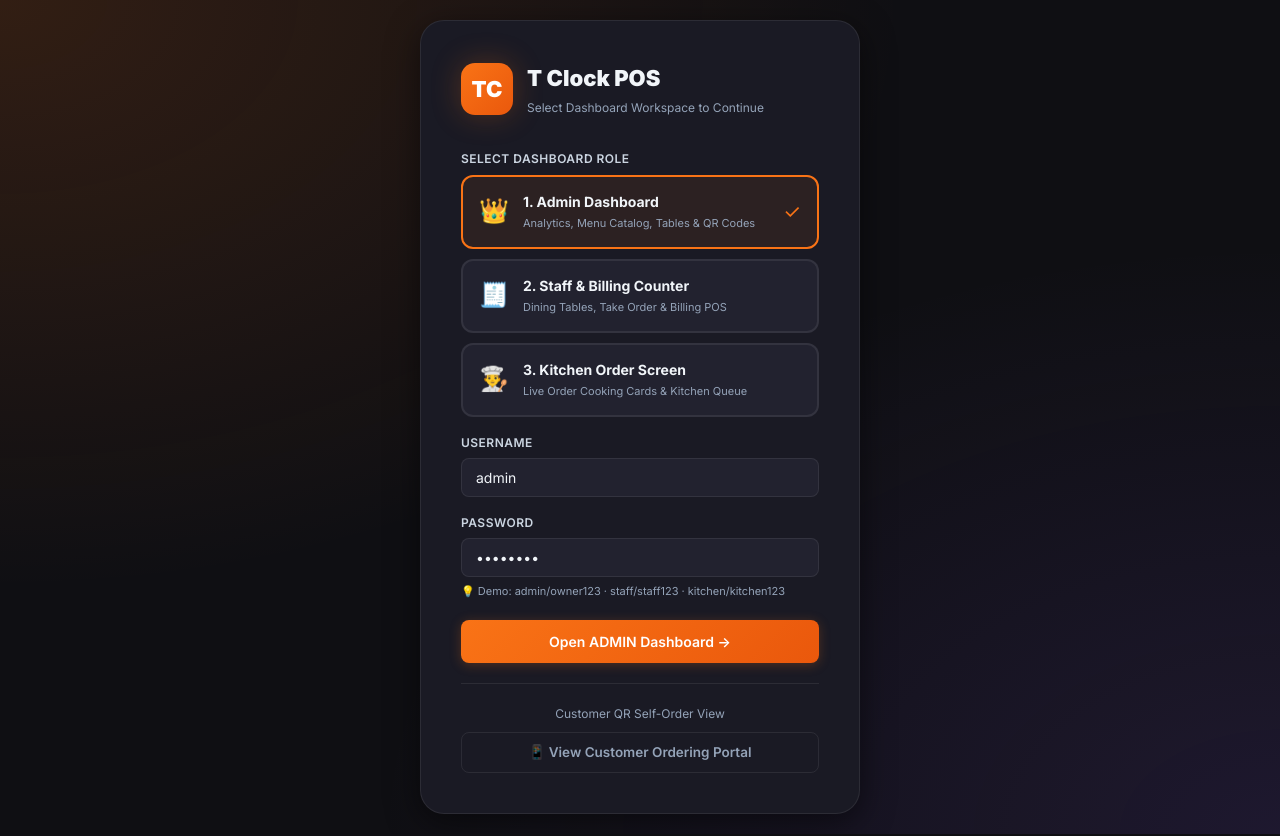
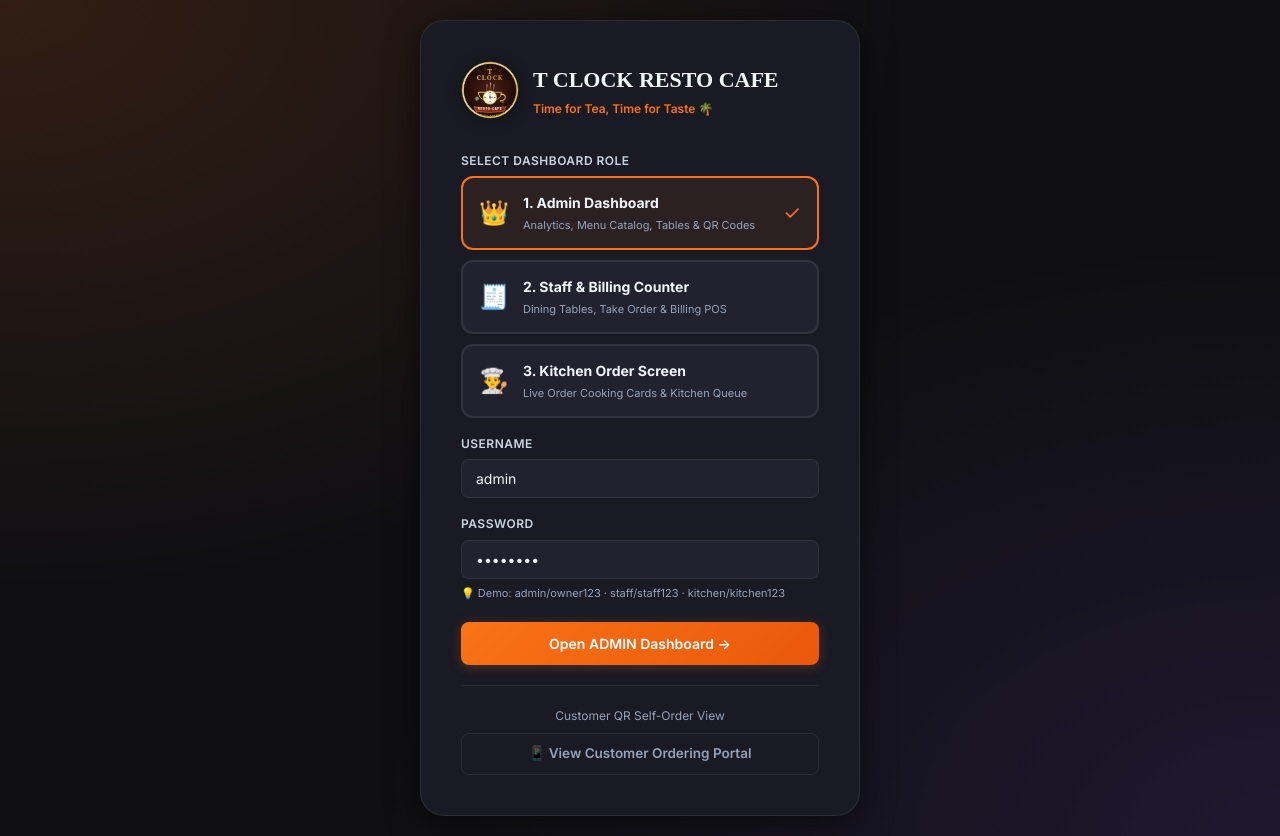
Before and after one commit to TechspaceAca/restaurantapp, a React (Vite) app in the folder frontend/: page /login in a window 1280 px wide. Built offline with nearby package versions, Linux system fonts and the light colour scheme.

Commit message:
fix: include pending orders in kitchen queue and integrate official T CLOCK RESTO CAFE logo

```diff
--- /dev/null
+++ b/frontend/src/components/Logo.jsx
@@ -0,0 +1,137 @@
+import React from 'react';
+
+export function LogoIcon({ size = 42, className = '' }) {
+  return (
+    <svg
+      width={size}
+      height={size}
+      viewBox="0 0 200 200"
+      fill="none"
+      xmlns="http://www.w3.org/2000/svg"
+      className={className}
+      style={{ filter: 'drop-shadow(0 2px 8px rgba(0,0,0,0.3))' }}
+    >
+      <defs>
+        <radialGradient id="bgGrad" cx="50%" cy="50%" r="50%">
+          <stop offset="0%" stopColor="#4A2016" />
+          <stop offset="70%" stopColor="#2D110B" />
+          <stop offset="100%" stopColor="#1A0905" />
+        </radialGradient>
+
+        <linearGradient id="goldGrad" x1="0%" y1="0%" x2="100%" y2="100%">
+          <stop offset="0%" stopColor="#F9E29C" />
+          <stop offset="50%" stopColor="#D4AF37" />
+          <stop offset="100%" stopColor="#AA7C11" />
+        </linearGradient>
+
+        <linearGradient id="steamGrad" x1="0%" y1="100%" x2="0%" y2="0%">
+          <stop offset="0%" stopColor="#F5D061" stopOpacity="0.2" />
+          <stop offset="100%" stopColor="#FFF" stopOpacity="0.8" />
+        </linearGradient>
+
+        <filter id="shadow" x="-10%" y="-10%" width="120%" height="120%">
+          <feDropShadow dx="0" dy="2" stdDeviation="3" floodColor="#000" floodOpacity="0.5"/>
+        </filter>
+      </defs>
+
+      {/* Outer Circle Ring */}
+      <circle cx="100" cy="100" r="96" fill="#FFFFFF" stroke="#D4AF37" strokeWidth="2" />
+      <circle cx="100" cy="100" r="92" fill="url(#bgGrad)" stroke="url(#goldGrad)" strokeWidth="3" />
+      <circle cx="100" cy="100" r="87" stroke="#8E5A2A" strokeWidth="1" strokeDasharray="3 3" fill="none" opacity="0.6" />
+
+      {/* Sunburst Rays top */}
+      <path d="M100 20 L100 28 M80 23 L84 30 M120 23 L116 30 M62 32 L68 37 M138 32 L132 37" stroke="#D4AF37" strokeWidth="1.5" strokeLinecap="round" opacity="0.5" />
+
+      {/* Brand Title: T CLOCK */}
+      <text x="100" y="44" textAnchor="middle" fill="url(#goldGrad)" fontFamily="'Playfair Display', Georgia, serif" fontWeight="900" fontSize="24" letterSpacing="2">
+        T
+      </text>
+      <text x="100" y="66" textAnchor="middle" fill="url(#goldGrad)" fontFamily="'Playfair Display', Georgia, serif" fontWeight="900" fontSize="22" letterSpacing="3">
+        CLOCK
+      </text>
+
+      {/* Steam rising */}
+      <path d="M88 102 C86 94 92 90 90 82" stroke="url(#steamGrad)" strokeWidth="2.5" strokeLinecap="round" fill="none"/>
+      <path d="M100 100 C98 90 104 86 102 76" stroke="url(#steamGrad)" strokeWidth="3" strokeLinecap="round" fill="none"/>
+      <path d="M112 102 C110 94 116 90 114 82" stroke="url(#steamGrad)" strokeWidth="2.5" strokeLinecap="round" fill="none"/>
+
+      {/* Coffee/Tea Cup Outer Shell */}
+      <path d="M60 108 C60 148 140 148 140 108 Z" fill="#3D1A10" stroke="url(#goldGrad)" strokeWidth="3" />
+      {/* Cup Handle */}
+      <path d="M138 114 C158 114 158 136 136 138" stroke="url(#goldGrad)" strokeWidth="4.5" fill="none" strokeLinecap="round" />
+
+      {/* Clock Face Inside Cup */}
+      <circle cx="100" cy="126" r="23" fill="#FFFBEB" stroke="url(#goldGrad)" strokeWidth="2" />
+      <circle cx="100" cy="126" r="21" fill="none" stroke="#D4AF37" strokeWidth="0.8" />
+
+      {/* Clock Roman Numerals */}
+      <text x="100" y="112" textAnchor="middle" fill="#2D110B" fontSize="6" fontWeight="bold" fontFamily="serif">XII</text>
+      <text x="117" y="128" textAnchor="middle" fill="#2D110B" fontSize="6" fontWeight="bold" fontFamily="serif">III</text>
+      <text x="100" y="143" textAnchor="middle" fill="#2D110B" fontSize="6" fontWeight="bold" fontFamily="serif">VI</text>
+      <text x="83" y="128" textAnchor="middle" fill="#2D110B" fontSize="6" fontWeight="bold" fontFamily="serif">IX</text>
+
+      {/* Central 'T' & Clock Hands */}
+      <text x="100" y="130" textAnchor="middle" fill="#B83227" fontSize="11" fontWeight="900" fontFamily="serif">T</text>
+      <line x1="100" y1="126" x2="100" y2="116" stroke="#2D110B" strokeWidth="1.5" strokeLinecap="round" />
+      <line x1="100" y1="126" x2="110" y2="126" stroke="#2D110B" strokeWidth="1.5" strokeLinecap="round" />
+      <circle cx="100" cy="126" r="1.5" fill="#B83227" />
+
+      {/* Leaf / Coffee Bean Accent */}
+      <path d="M52 135 C44 125 58 120 62 130 C58 135 52 138 52 135 Z" fill="#75A045" stroke="url(#goldGrad)" strokeWidth="0.8" />
+      <ellipse cx="145" cy="142" rx="4" ry="3" fill="#5C2C1D" transform="rotate(-20 145 142)" stroke="url(#goldGrad)" strokeWidth="0.8" />
+
+      {/* Ribbon Banner for RESTO CAFE */}
+      <path d="M45 158 Q100 168 155 158 L148 174 Q100 182 52 174 Z" fill="#912419" stroke="url(#goldGrad)" strokeWidth="1.5" />
+      <text x="100" y="170" textAnchor="middle" fill="#FFFBEB" fontFamily="'Outfit', sans-serif" fontWeight="900" fontSize="10" letterSpacing="2">
+        RESTO CAFE
+      </text>
+
+      {/* Tagline Curve Text */}
+      <path id="taglinePath" d="M35 178 Q100 205 165 178" fill="none"/>
+      <text fill="url(#goldGrad)" fontSize="7.5" fontWeight="600" letterSpacing="0.5">
+        <textPath href="#taglinePath" startOffset="50%" textAnchor="middle">
+          Time for Tea, Time for Taste
+        </textPath>
+      </text>
+    </svg>
+  );
+}
+
+export function LogoFull({ size = 42, showSubtitle = true }) {
+  return (
+    <div style={{ display: 'flex', alignItems: 'center', gap: 12 }}>
+      <LogoIcon size={size} />
+      <div style={{ display: 'flex', flexDirection: 'column' }}>
+        <span style={{
+          fontSize: size * 0.42,
+          fontWeight: 900,
+          fontFamily: "'Playfair Display', serif",
+          letterSpacing: '1px',
+          background: 'linear-gradient(135deg, #F9E29C 0%, #D4AF37 50%, #B8860B 100%)',
+          WebkitBackgroundClip: 'text',
+          WebkitTextFillColor: 'transparent',
+          lineHeight: 1.1,
+        }}>
+          T CLOCK
+        </span>
+        <span style={{
+          fontSize: Math.max(size * 0.22, 10),
+          fontWeight: 800,
+          color: '#F59E0B',
+          letterSpacing: '2px',
+          textTransform: 'uppercase',
+          marginTop: 1,
+        }}>
+          RESTO CAFE
+        </span>
+        {showSubtitle && (
+          <span style={{ fontSize: 9, color: 'var(--text-muted)', fontStyle: 'italic', marginTop: 1 }}>
+            Time for Tea, Time for Taste
+          </span>
+        )}
+      </div>
+    </div>
+  );
+}
+
+export default LogoIcon;
--- a/frontend/src/components/Sidebar.jsx
+++ b/frontend/src/components/Sidebar.jsx
@@ -1,6 +1,7 @@
 import { useNavigate, useLocation } from 'react-router-dom';
 import useStore from '../store/useStore';
 import toast from 'react-hot-toast';
+import { LogoFull } from './Logo';
 
 const adminNav = [
   { section: 'Overview' },
@@ -44,12 +45,8 @@ function Sidebar({ navItems, billRequestedCount = 0 }) {
 
   return (
     <aside className="sidebar">
-      <div className="sidebar-logo">
-        <div className="sidebar-logo-icon">TC</div>
-        <div>
-          <div className="sidebar-logo-text">T Clock POS</div>
-          <div className="sidebar-logo-sub">Restaurant OS v1.0</div>
-        </div>
+      <div className="sidebar-logo" style={{ padding: '16px 14px' }}>
+        <LogoFull size={44} showSubtitle={false} />
       </div>
 
       <nav className="sidebar-nav">
--- a/frontend/src/pages/Login.jsx
+++ b/frontend/src/pages/Login.jsx
@@ -3,6 +3,7 @@ import { useNavigate } from 'react-router-dom';
 import toast from 'react-hot-toast';
 import { authApi } from '../api';
 import useStore from '../store/useStore';
+import { LogoIcon } from '../components/Logo';
 
 const ROLES = [
   {
@@ -69,12 +70,14 @@ export default function Login() {
     <div className="login-page">
       <div className="login-card">
         {/* Logo */}
-        <div className="login-logo">
-          <div className="login-logo-mark">TC</div>
+        <div className="login-logo" style={{ display: 'flex', alignItems: 'center', gap: 14 }}>
+          <LogoIcon size={58} />
           <div>
-            <div style={{ fontSize: 22, fontWeight: 900, color: 'var(--text)' }}>T Clock POS</div>
-            <div style={{ fontSize: 12, color: 'var(--text-muted)', marginTop: 2 }}>
-              Select Dashboard Workspace to Continue
+            <div style={{ fontSize: 22, fontWeight: 900, color: 'var(--text)', fontFamily: "'Playfair Display', serif" }}>
+              T CLOCK RESTO CAFE
+            </div>
+            <div style={{ fontSize: 12, color: 'var(--primary)', fontWeight: 600, marginTop: 1 }}>
+              Time for Tea, Time for Taste 🌴
             </div>
           </div>
         </div>
--- a/frontend/src/pages/customer/CustomerOrder.jsx
+++ b/frontend/src/pages/customer/CustomerOrder.jsx
@@ -2,6 +2,7 @@ import { useState, useEffect } from 'react';
 import { useParams } from 'react-router-dom';
 import { tableApi, menuApi, orderApi } from '../../api';
 import toast from 'react-hot-toast';
+import { LogoIcon } from '../../components/Logo';
 
 export default function CustomerOrder() {
   const { qrToken } = useParams();
@@ -129,8 +130,11 @@ export default function CustomerOrder() {
       }}>
         <div style={{ position: 'relative', zIndex: 1 }}>
           <div style={{ display: 'flex', alignItems: 'center', gap: 12, marginBottom: 4 }}>
-            <div style={{ width: 36, height: 36, background: 'rgba(255,255,255,0.2)', borderRadius: 10, display: 'flex', alignItems: 'center', justifyContent: 'center', fontWeight: 900, fontSize: 14, color: '#fff' }}>TC</div>
-            <div style={{ color: 'rgba(255,255,255,0.8)', fontSize: 12 }}>T Clock Restaurant</div>
+            <LogoIcon size={40} />
+            <div>
+              <div style={{ color: '#fff', fontSize: 16, fontWeight: 900, fontFamily: "'Playfair Display', serif" }}>T CLOCK RESTO CAFE</div>
+              <div style={{ color: 'rgba(255,255,255,0.8)', fontSize: 11 }}>Time for Tea, Time for Taste</div>
+            </div>
           </div>
           <div style={{ color: '#fff', fontSize: 22, fontWeight: 900 }}>{table?.name}</div>
           <div style={{ color: 'rgba(255,255,255,0.7)', fontSize: 12 }}>Scan & Order — No waiting needed!</div>
--- a/frontend/src/pages/kitchen/KitchenScreen.jsx
+++ b/frontend/src/pages/kitchen/KitchenScreen.jsx
@@ -3,6 +3,7 @@ import { kitchenApi, orderApi } from '../../api';
 import useStore from '../../store/useStore';
 import { useNavigate } from 'react-router-dom';
 import toast from 'react-hot-toast';
+import { LogoIcon } from '../../components/Logo';
 
 function TimerBadge({ createdAt }) {
   const [elapsed, setElapsed] = useState(0);
@@ -150,15 +151,10 @@ export default function KitchenScreen() {
         position: 'sticky', top: 0, zIndex: 100,
       }}>
         <div style={{ display: 'flex', alignItems: 'center', gap: 14 }}>
-          <div style={{
-            width: 38, height: 38,
-            background: 'linear-gradient(135deg, var(--primary), var(--primary-dark))',
-            borderRadius: 10, display: 'flex', alignItems: 'center', justifyContent: 'center',
-            fontSize: 16, fontWeight: 900, color: '#fff',
-          }}>TC</div>
+          <LogoIcon size={40} />
           <div>
-            <div style={{ fontWeight: 800, fontSize: 16 }}>👨‍🍳 Kitchen Display</div>
-            <div style={{ fontSize: 11, color: 'var(--text-muted)' }}>Auto-refreshes every 5 seconds</div>
+            <div style={{ fontWeight: 800, fontSize: 16 }}>👨‍🍳 Kitchen Display System</div>
+            <div style={{ fontSize: 11, color: 'var(--text-muted)' }}>T CLOCK RESTO CAFE · Auto-refreshes every 5s</div>
           </div>
         </div>
         <div style={{ display: 'flex', gap: 10, alignItems: 'center' }}>
```
Also changed, not shown: 1 other file (tests, documents, lock files or other folders).
